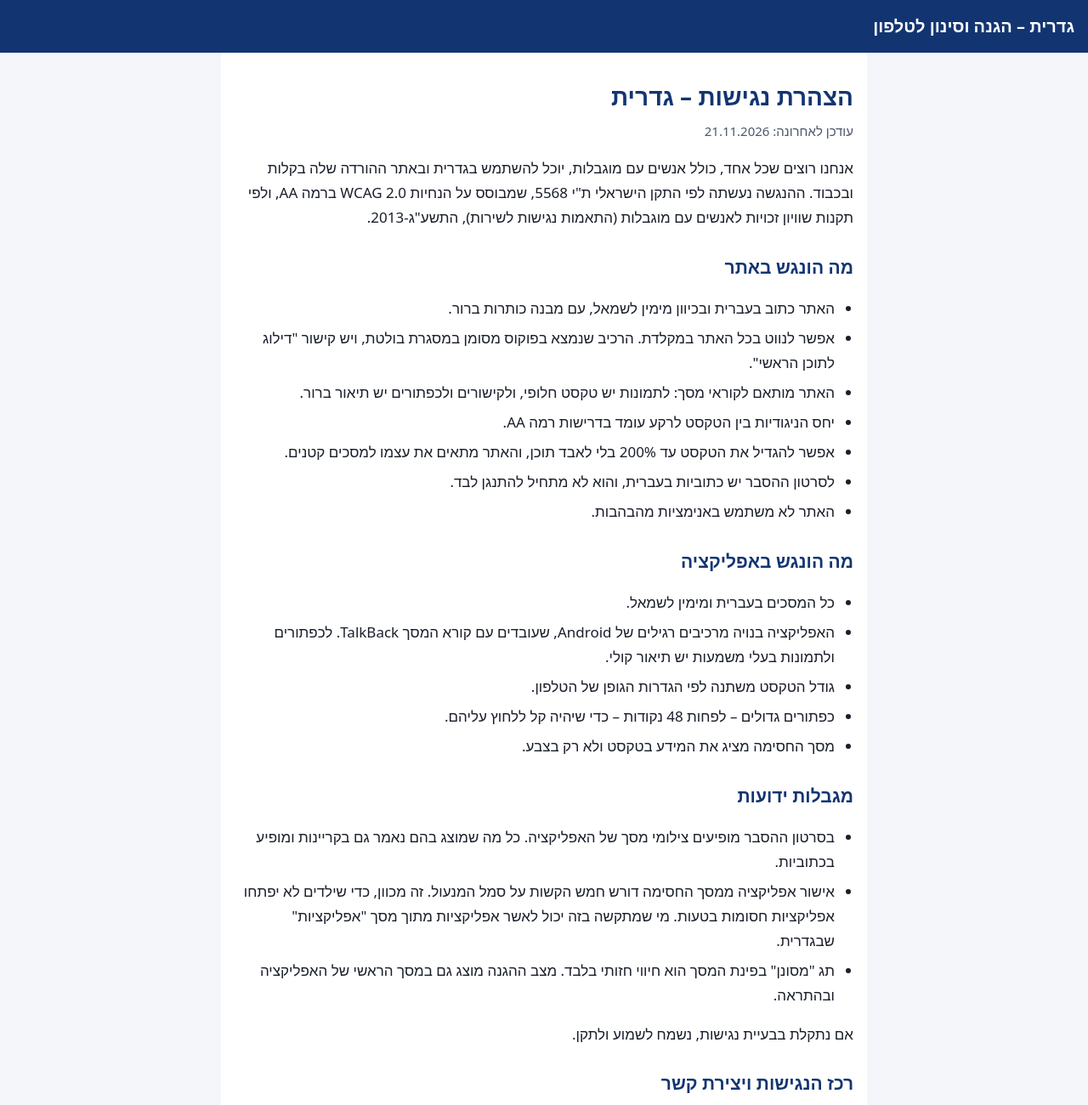
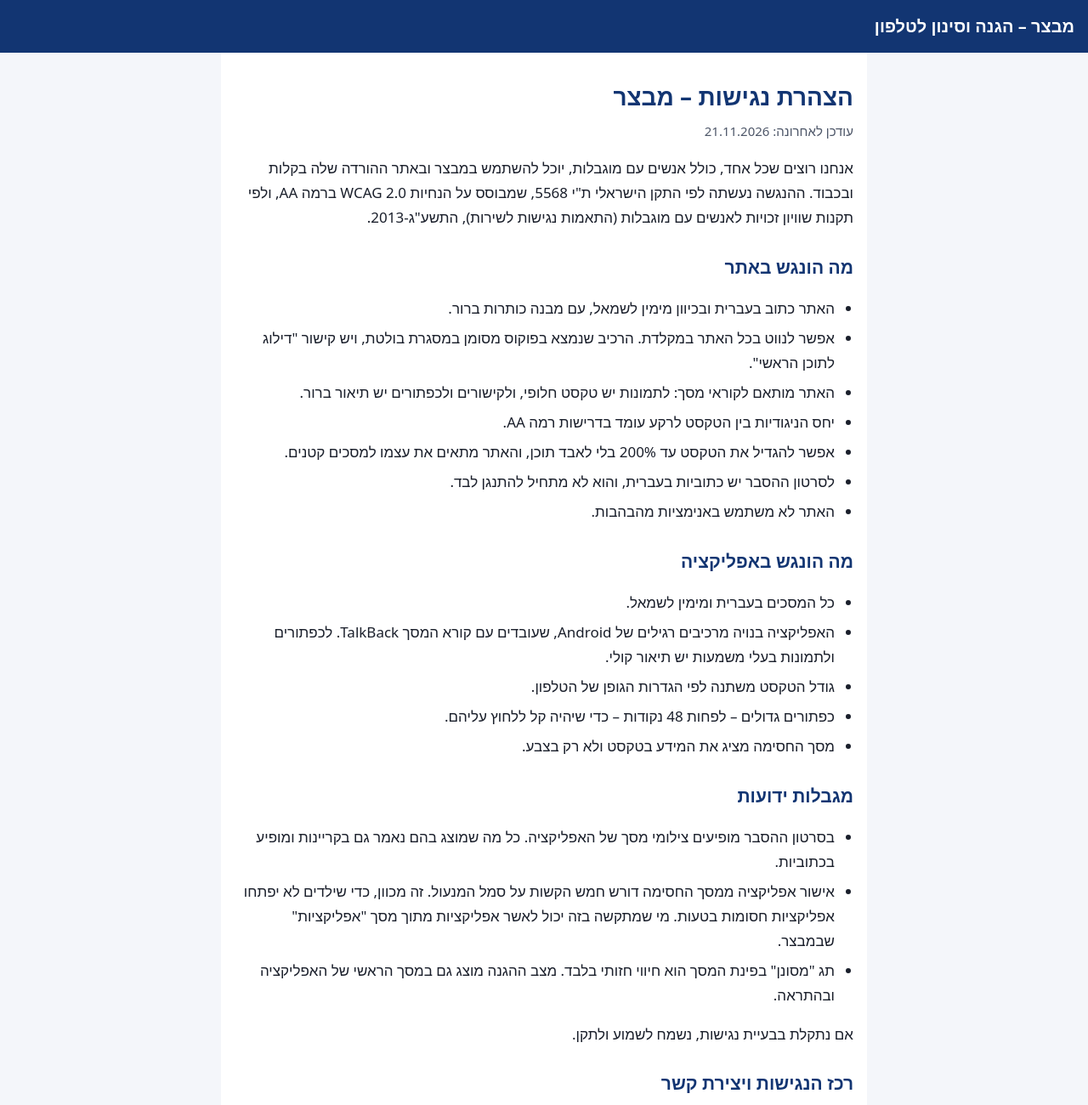
Before and after one commit to YechezkelChaim/gidrit, a plain HTML site: page accessibility.html in a window 1280 px wide. Shown: the top 1300 px of the page at 85% size. Drawn offline with Linux system fonts and the light colour scheme.

Commit message:
אתר מבצר: accessibility.html

```diff
--- a/accessibility.html
+++ b/accessibility.html
@@ -3,8 +3,8 @@
 <head>
 <meta charset="utf-8">
 <meta name="viewport" content="width=device-width, initial-scale=1">
-<title>הצהרת נגישות – גדרית</title>
-<meta name="description" content="הצהרת נגישות של אפליקציית גדרית – הגנה וסינון לטלפון.">
+<title>הצהרת נגישות – מבצר</title>
+<meta name="description" content="הצהרת נגישות של אפליקציית מבצר – הגנה וסינון לטלפון.">
 <style>
 :root{--navy:#06122B;--blue:#1E4FA3;--blue2:#123572;--orange:#F28C1E;--text:#1A1F2B;--muted:#4E5769;--bg:#F4F6FA}
 *{box-sizing:border-box}
@@ -24,12 +24,12 @@ footer a{margin:0 8px}
 </head>
 <body>
 <a class="skip" href="#main">דילוג לתוכן הראשי</a>
-<header class="bar"><a href="index.html">גדרית – הגנה וסינון לטלפון</a></header>
+<header class="bar"><a href="index.html">מבצר – הגנה וסינון לטלפון</a></header>
 <main id="main" tabindex="-1">
-<h1>הצהרת נגישות – גדרית</h1>
+<h1>הצהרת נגישות – מבצר</h1>
 <p class="updated">עודכן לאחרונה: 21.11.2026</p>
 
-<p>אנחנו רוצים שכל אחד, כולל אנשים עם מוגבלות, יוכל להשתמש בגדרית ובאתר ההורדה שלה בקלות ובכבוד. ההנגשה נעשתה לפי התקן הישראלי ת"י 5568, שמבוסס על הנחיות WCAG 2.0 ברמה AA, ולפי תקנות שוויון זכויות לאנשים עם מוגבלות (התאמות נגישות לשירות), התשע"ג-2013.</p>
+<p>אנחנו רוצים שכל אחד, כולל אנשים עם מוגבלות, יוכל להשתמש במבצר ובאתר ההורדה שלה בקלות ובכבוד. ההנגשה נעשתה לפי התקן הישראלי ת"י 5568, שמבוסס על הנחיות WCAG 2.0 ברמה AA, ולפי תקנות שוויון זכויות לאנשים עם מוגבלות (התאמות נגישות לשירות), התשע"ג-2013.</p>
 
 <h2>מה הונגש באתר</h2>
 <ul>
@@ -54,7 +54,7 @@ footer a{margin:0 8px}
 <h2>מגבלות ידועות</h2>
 <ul>
   <li>בסרטון ההסבר מופיעים צילומי מסך של האפליקציה. כל מה שמוצג בהם נאמר גם בקריינות ומופיע בכתוביות.</li>
-  <li>אישור אפליקציה ממסך החסימה דורש חמש הקשות על סמל המנעול. זה מכוון, כדי שילדים לא יפתחו אפליקציות חסומות בטעות. מי שמתקשה בזה יכול לאשר אפליקציות מתוך מסך "אפליקציות" שבגדרית.</li>
+  <li>אישור אפליקציה ממסך החסימה דורש חמש הקשות על סמל המנעול. זה מכוון, כדי שילדים לא יפתחו אפליקציות חסומות בטעות. מי שמתקשה בזה יכול לאשר אפליקציות מתוך מסך "אפליקציות" שבמבצר.</li>
   <li>תג "מסונן" בפינת המסך הוא חיווי חזותי בלבד. מצב ההגנה מוצג גם במסך הראשי של האפליקציה ובהתראה.</li>
 </ul>
 <p>אם נתקלת בבעיית נגישות, נשמח לשמוע ולתקן.</p>
```
